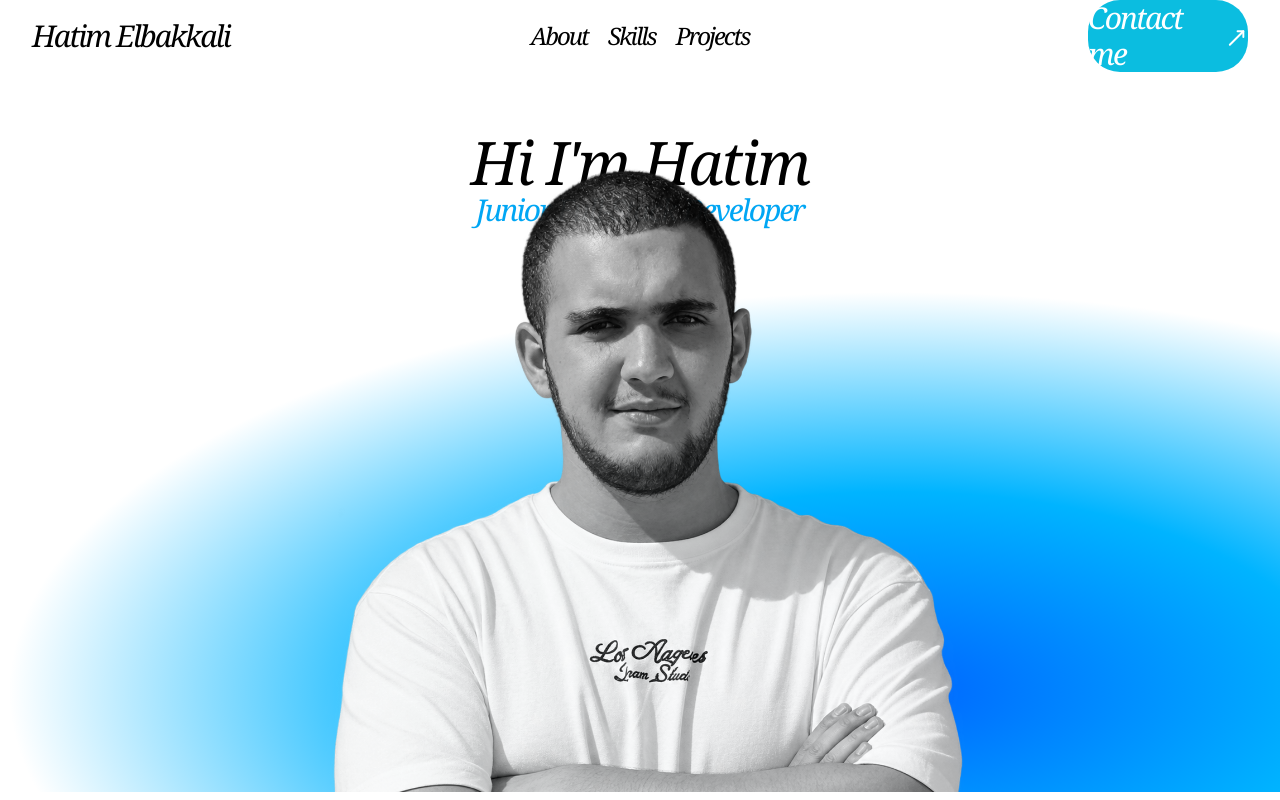
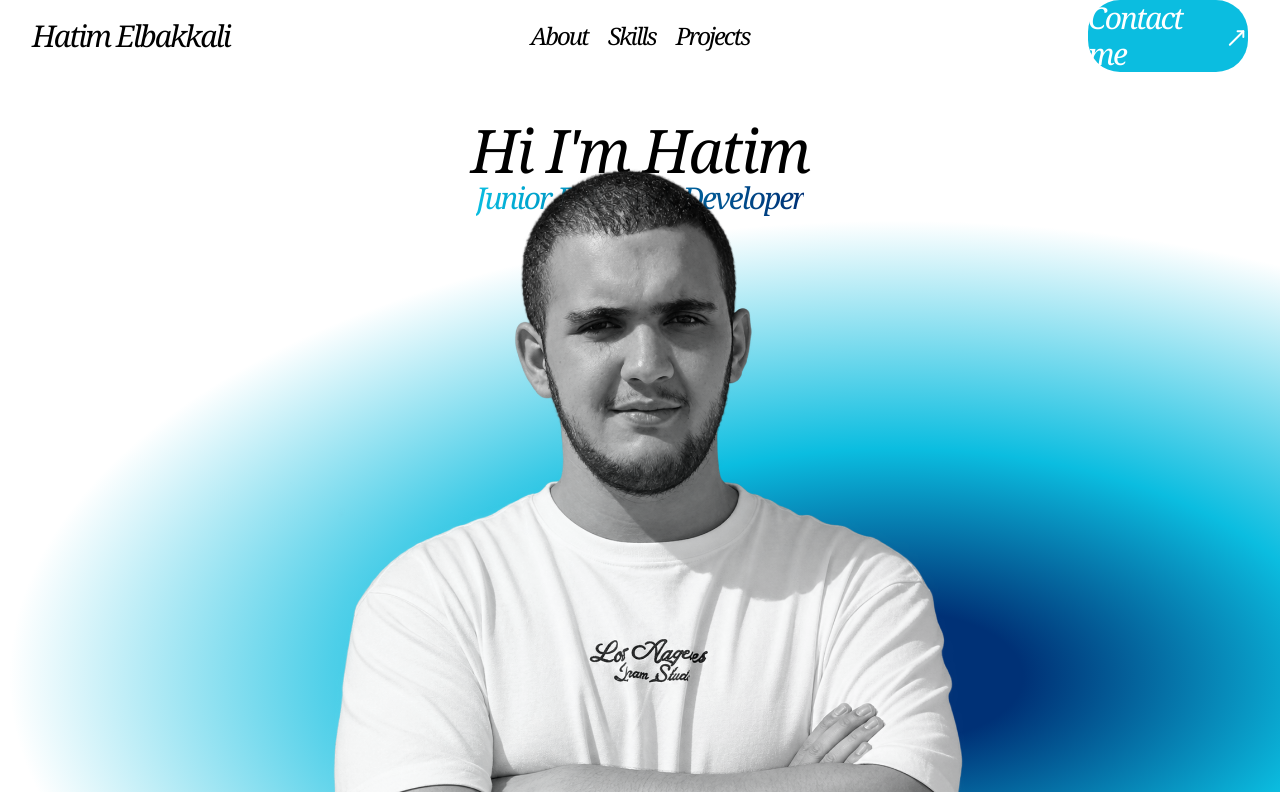
Before and after one commit to HatimElbakkali/HE-Portfolio, a React (Vite) app: page / in a window 1280 px wide. Built offline with nearby package versions, Linux system fonts and the light colour scheme.

Commit message:
siuiuiui

```diff
--- a/src/pages/Home.jsx
+++ b/src/pages/Home.jsx
@@ -1,10 +1,12 @@
 import Navbar from "./../components/Navbar";
 import Hero from "../sections/Hero";
+import Preload from "../sections/Preload"
 // import About from "../sections/About"
 
 function Home() {
   return (
     <>
+      <Preload/>
       <Navbar />
       <main>
         <Hero />
--- a/src/sections/Hero.jsx
+++ b/src/sections/Hero.jsx
@@ -5,16 +5,16 @@ export default function Hero() {
         <section className="relative h-[calc(100vh-80px)] overflow-hidden">
             {/* gradient */}
             <div
-                className="absolute inset-x-0 bottom-0 h-[70%] -z-10"
+                className="absolute inset-x-0 bottom-0 h-[80%] w-full -z-10"
                 style={{
                     background:
-                        "radial-gradient(ellipse at 70% 80%, #0066ff 0%, #00b4ff 35%, transparent 70%)",
+                        "radial-gradient(ellipse at 70% 80%, #003176 10%, #0BBDE0 35%, transparent 70%)",
                 }}
             />
 
-            <div className="app-container flex flex-col items-center mt-15">
+            <div className="app-container flex flex-col items-center mt-12">
                 <h1 className="font-title text-6xl">Hi I'm Hatim</h1>
-                <h2 className="font-title text-3xl text-sky-500">
+                <h2 className="font-title text-3xl bg-gradient-to-r from-[#0BBDE0] to-[#003176] bg-clip-text text-transparent">
                     Junior Full-Stack Developer
                 </h2>
             </div>
--- /dev/null
+++ b/src/sections/Preload.jsx
@@ -0,0 +1,36 @@
+import { useEffect, useState } from "react";
+import { motion, AnimatePresence } from "framer-motion";
+
+export default function Preloader() {
+  const [loading, setLoading] = useState(true);
+
+  useEffect(() => {
+    const timer = setTimeout(() => {
+      setLoading(false);
+    }, 2000);
+
+    return () => clearTimeout(timer);
+  }, []);
+
+  return (
+    <AnimatePresence>
+      {loading && (
+        <motion.div
+          initial={{ y: 0 }}
+          exit={{ y: "-100%" }}
+          transition={{ duration: 0.8, ease: "easeInOut" }}
+          className="fixed inset-0 z-[100] flex flex-col items-center justify-center bg-primary"
+        >
+          <motion.div
+            initial={{ opacity: 0, scale: 0.7 }}
+            animate={{ opacity: 1, scale: 1 }}
+            transition={{ duration: 0.5 }}
+            className="font-title text-5xl font-bold text-white"
+          >
+             HATIM ELBAKKALI
+          </motion.div>
+        </motion.div>
+      )}
+    </AnimatePresence>
+  );
+}
```
